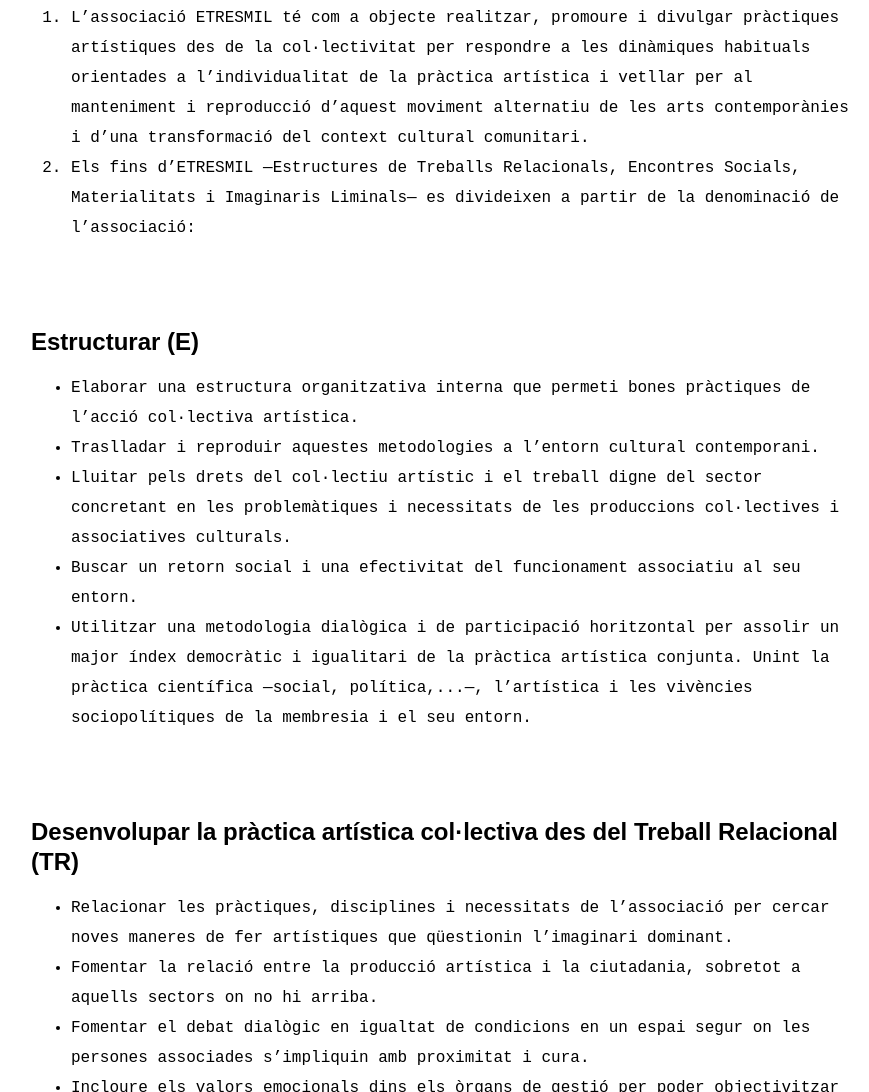
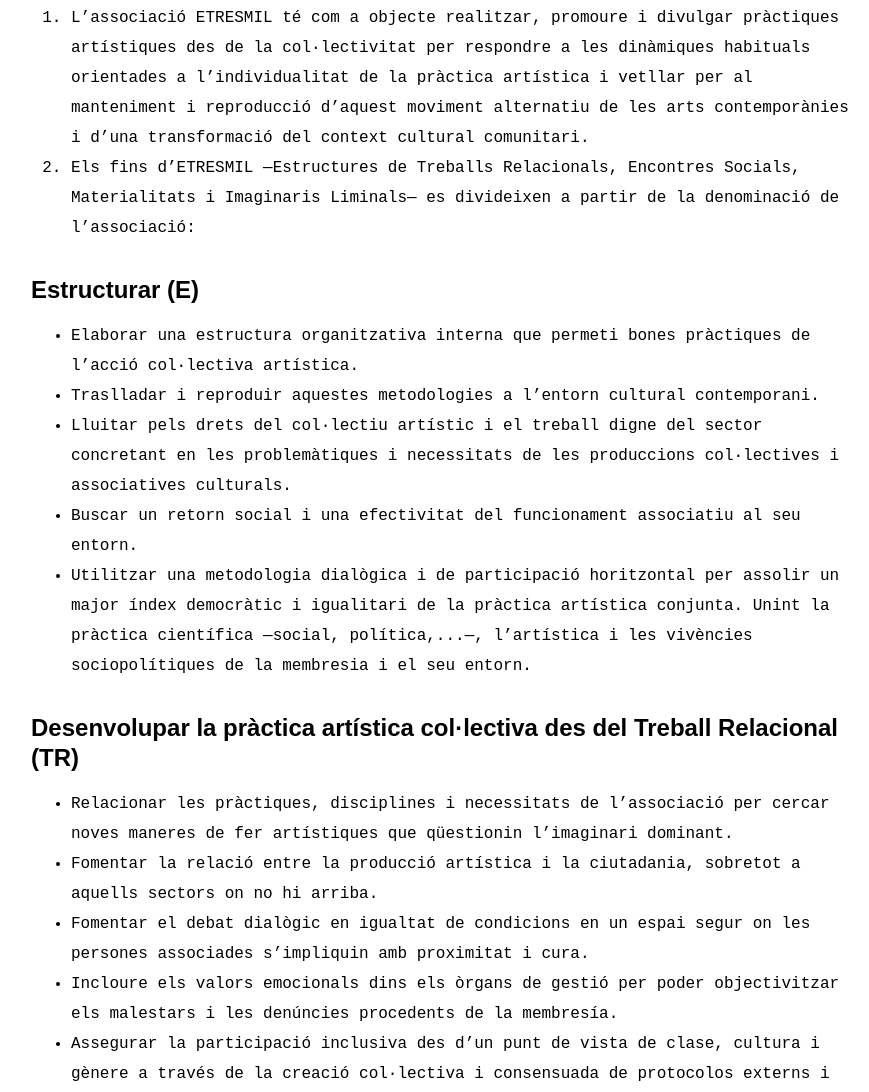
Before and after one commit to meowrhino/e300, a plain HTML site: page index.html in a window 1280 px wide. Shown: the part 10908-12000 px from the top of the page, without its empty margins (199-1068 px from the left). Drawn offline with Linux system fonts and the light colour scheme; a web font is replaced by a local one.

Commit message:
adeu margin-top h4

```diff
--- a/css/style.css
+++ b/css/style.css
@@ -396,7 +396,7 @@ a.link-con-href:hover {
 
 #estatuts h4 {
     font-size: 24px;
-    margin-top: 3.5em;
+    /* margin-top: 3.5em; */
     font-family: "Saira Extra Condensed", sans-serif;
     margin-bottom: 0;
 }
```
